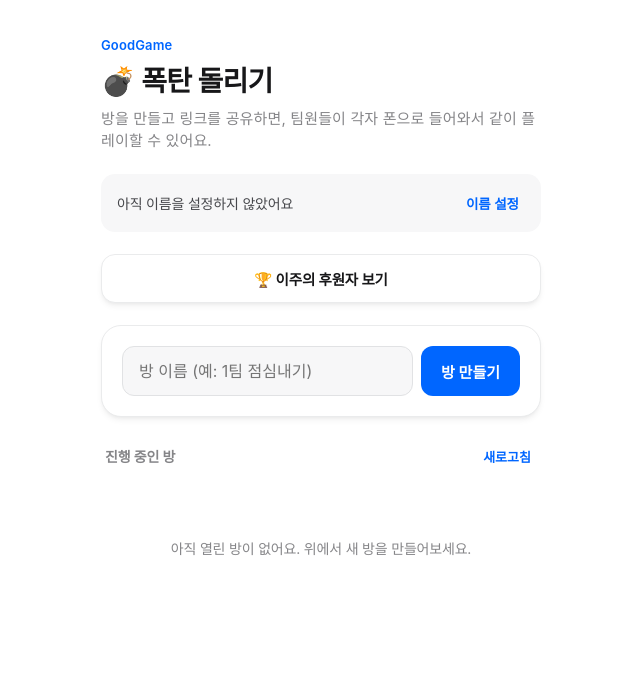
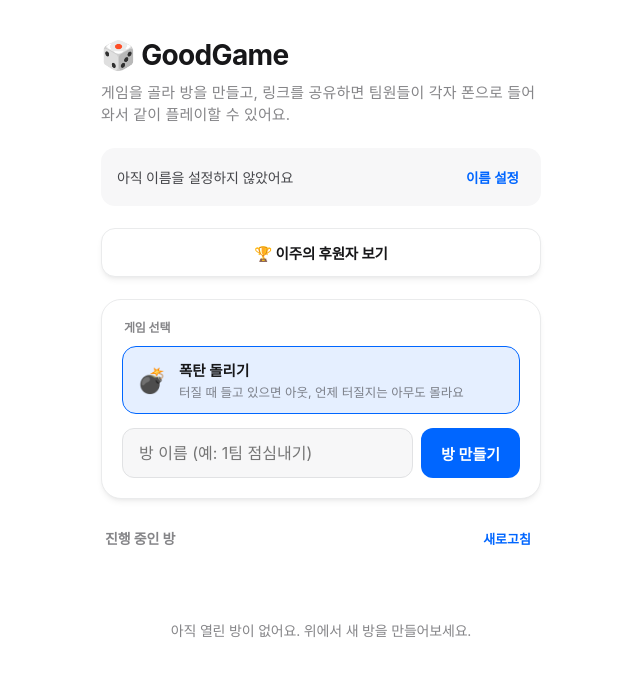
Before and after one commit to june0103/coffee-bomb-game, a website: page public/list.html in a window 1280 px wide. Both pictures are taken after a click on the button "방 만들기". Shown: the whole page, without its empty margins (319-959 px from the left). Drawn offline with Linux system fonts and the light colour scheme; no server answers; a web font is replaced by a local one.

Commit message:
Rebrand to GoodGame and add game-type selection
The site now hosts multiple games instead of being locked to the bomb
game specifically:

- Rooms are created with a game-type picker (currently just the one
  bomb game, but the room card UI and directory payload are built to
  list more as they're added)
- GameRoom durable object tracks a `gameType` field, threaded through
  init, broadcast state, and the room directory listing
- Main page rebrands from "폭탄 돌리기" to "GoodGame" as the umbrella
  site name; the bomb game keeps its own name/icon at the room level
- Room list cards and the in-room lobby show which game is being
  played (icon + name), and the browser tab title updates per game
- Ranking page retitled to match ("이주의 후원자 - GoodGame")

```diff
--- a/public/list.html
+++ b/public/list.html
@@ -3,7 +3,7 @@
 <head>
 <meta charset="utf-8" />
 <meta name="viewport" content="width=device-width, initial-scale=1, viewport-fit=cover" />
-<title>폭탄 돌리기</title>
+<title>GoodGame</title>
 <link rel="stylesheet" as="style" crossorigin href="https://cdn.jsdelivr.net/gh/orioncactus/pretendard@v1.3.9/dist/web/variable/pretendardvariable-dynamic-subset.min.css" />
 <style>
   :root {
@@ -110,6 +110,22 @@
   }
   .rank-link:active { background: var(--bg-alt); }
 
+  .section-label {
+    font-size: 12px; line-height: 16px; font-weight: 600; color: var(--label-alternative);
+    margin: 0 2px 10px;
+  }
+  .game-picker { display: flex; flex-direction: column; gap: 8px; margin-bottom: 14px; }
+  .game-option {
+    display: flex; align-items: center; gap: 12px; text-align: left;
+    padding: 12px 14px; border-radius: 14px; background: var(--bg-alt);
+    border: 1px solid transparent; cursor: pointer; color: var(--label-normal);
+  }
+  .game-option.selected { background: var(--ring, rgba(0, 102, 255, 0.1)); border-color: var(--primary); }
+  .game-icon { font-size: 24px; flex-shrink: 0; }
+  .game-text { display: flex; flex-direction: column; gap: 2px; min-width: 0; }
+  .game-name { font-weight: 600; font-size: 14.5px; }
+  .game-desc { font-size: 12.5px; color: var(--label-alternative); overflow: hidden; text-overflow: ellipsis; white-space: nowrap; }
+
   .create-row { display: flex; gap: 8px; }
   #roomName {
     flex: 1; min-width: 0; padding: 14px 16px; border-radius: 12px;
@@ -158,9 +174,8 @@
 <body>
   <div class="page">
     <header>
-      <span class="eyebrow">GoodGame</span>
-      <h1>💣 폭탄 돌리기</h1>
-      <p class="sub">방을 만들고 링크를 공유하면, 팀원들이 각자 폰으로 들어와서 같이 플레이할 수 있어요.</p>
+      <h1>🎲 GoodGame</h1>
+      <p class="sub">게임을 골라 방을 만들고, 링크를 공유하면 팀원들이 각자 폰으로 들어와서 같이 플레이할 수 있어요.</p>
     </header>
 
     <div class="identity-row">
@@ -175,6 +190,8 @@
     <a class="rank-link" href="/ranking">🏆 이주의 후원자 보기</a>
 
     <section class="card">
+      <p class="section-label">게임 선택</p>
+      <div class="game-picker" id="gamePicker"></div>
       <div class="create-row">
         <input id="roomName" type="text" placeholder="방 이름 (예: 1팀 점심내기)" maxlength="30" autocomplete="off" />
         <button id="createBtn" type="button">방 만들기</button>
@@ -249,6 +266,35 @@
 
   const PHASE_LABEL = { lobby: '대기중', playing: '진행중', exploded: '폭발!' };
 
+  const GAMES = [
+    { id: 'bomb', icon: '💣', name: '폭탄 돌리기', desc: '터질 때 들고 있으면 아웃, 언제 터질지는 아무도 몰라요' },
+  ];
+
+  const gamePicker = document.getElementById('gamePicker');
+  let selectedGame = GAMES[0].id;
+
+  function gameMeta(gameType) {
+    return GAMES.find((g) => g.id === gameType);
+  }
+
+  function renderGamePicker() {
+    gamePicker.innerHTML = '';
+    GAMES.forEach((g) => {
+      const btn = document.createElement('button');
+      btn.type = 'button';
+      btn.className = 'game-option' + (g.id === selectedGame ? ' selected' : '');
+      btn.innerHTML =
+        '<span class="game-icon"></span>' +
+        '<span class="game-text"><span class="game-name"></span><span class="game-desc"></span></span>';
+      btn.querySelector('.game-icon').textContent = g.icon;
+      btn.querySelector('.game-name').textContent = g.name;
+      btn.querySelector('.game-desc').textContent = g.desc;
+      btn.addEventListener('click', () => { selectedGame = g.id; renderGamePicker(); });
+      gamePicker.appendChild(btn);
+    });
+  }
+  renderGamePicker();
+
   async function createRoom() {
     const name = roomNameInput.value.trim();
     createBtn.disabled = true;
@@ -256,7 +302,7 @@
       const res = await fetch('/api/rooms', {
         method: 'POST',
         headers: { 'content-type': 'application/json' },
-        body: JSON.stringify({ name }),
+        body: JSON.stringify({ name, gameType: selectedGame }),
       });
       const data = await res.json();
       location.href = '/r/' + data.id;
@@ -287,8 +333,10 @@
           '<span class="room-meta"></span>' +
         '</span>' +
         '<span class="badge ' + room.phase + '"></span>';
+      const meta = gameMeta(room.gameType);
       card.querySelector('.room-name').textContent = room.name;
-      card.querySelector('.room-meta').textContent = room.participantCount + '명 참여중';
+      card.querySelector('.room-meta').textContent =
+        (meta ? meta.icon + ' ' + meta.name + ' · ' : '') + room.participantCount + '명 참여중';
       card.querySelector('.badge').textContent = PHASE_LABEL[room.phase] || room.phase;
       card.addEventListener('click', () => { location.href = '/r/' + room.id; });
       roomList.appendChild(card);
--- a/src/durable-objects/gameRoom.js
+++ b/src/durable-objects/gameRoom.js
@@ -1,5 +1,6 @@
 const MIN_FUSE_MS = 8000;
 const MAX_FUSE_MS = 25000;
+const GAME_TYPES = ["bomb"];
 
 export class GameRoom {
   constructor(state, env) {
@@ -14,6 +15,7 @@ export class GameRoom {
     this.data = stored || {
       id: null,
       name: "",
+      gameType: "bomb",
       createdAt: Date.now(),
       participants: [], // { id, name, connected }
       hostId: null,
@@ -37,6 +39,7 @@ export class GameRoom {
       if (!this.data.id) {
         this.data.id = body.id;
         this.data.name = body.name;
+        this.data.gameType = GAME_TYPES.includes(body.gameType) ? body.gameType : "bomb";
         this.data.createdAt = Date.now();
         await this.persist();
         // not added to the directory yet — it appears once someone actually joins
@@ -192,6 +195,7 @@ export class GameRoom {
       const payload = {
         type: "state",
         name: this.data.name,
+        gameType: this.data.gameType,
         phase: this.data.phase,
         hostId: this.data.hostId,
         participants: this.data.participants,
@@ -228,6 +232,7 @@ export class GameRoom {
       body: JSON.stringify({
         id: this.data.id,
         name: this.data.name,
+        gameType: this.data.gameType,
         participantCount: connectedCount,
         phase: this.data.phase,
         createdAt: this.data.createdAt,
--- a/src/worker.js
+++ b/src/worker.js
@@ -52,11 +52,12 @@ export default {
     if (pathname === "/api/rooms" && request.method === "POST") {
       const body = await request.json().catch(() => ({}));
       const name = (body.name || "").toString().trim().slice(0, 30) || "이름 없는 방";
+      const gameType = (body.gameType || "").toString();
       const id = randomRoomId();
       const room = env.GAME_ROOM.get(env.GAME_ROOM.idFromName(id));
       await room.fetch("https://room/init", {
         method: "POST",
-        body: JSON.stringify({ id, name }),
+        body: JSON.stringify({ id, name, gameType }),
       });
       return json({ id });
     }
```
Also changed, not shown: public/ranking.html (+1 -1 lines), public/room.html (+15 -1 lines).
